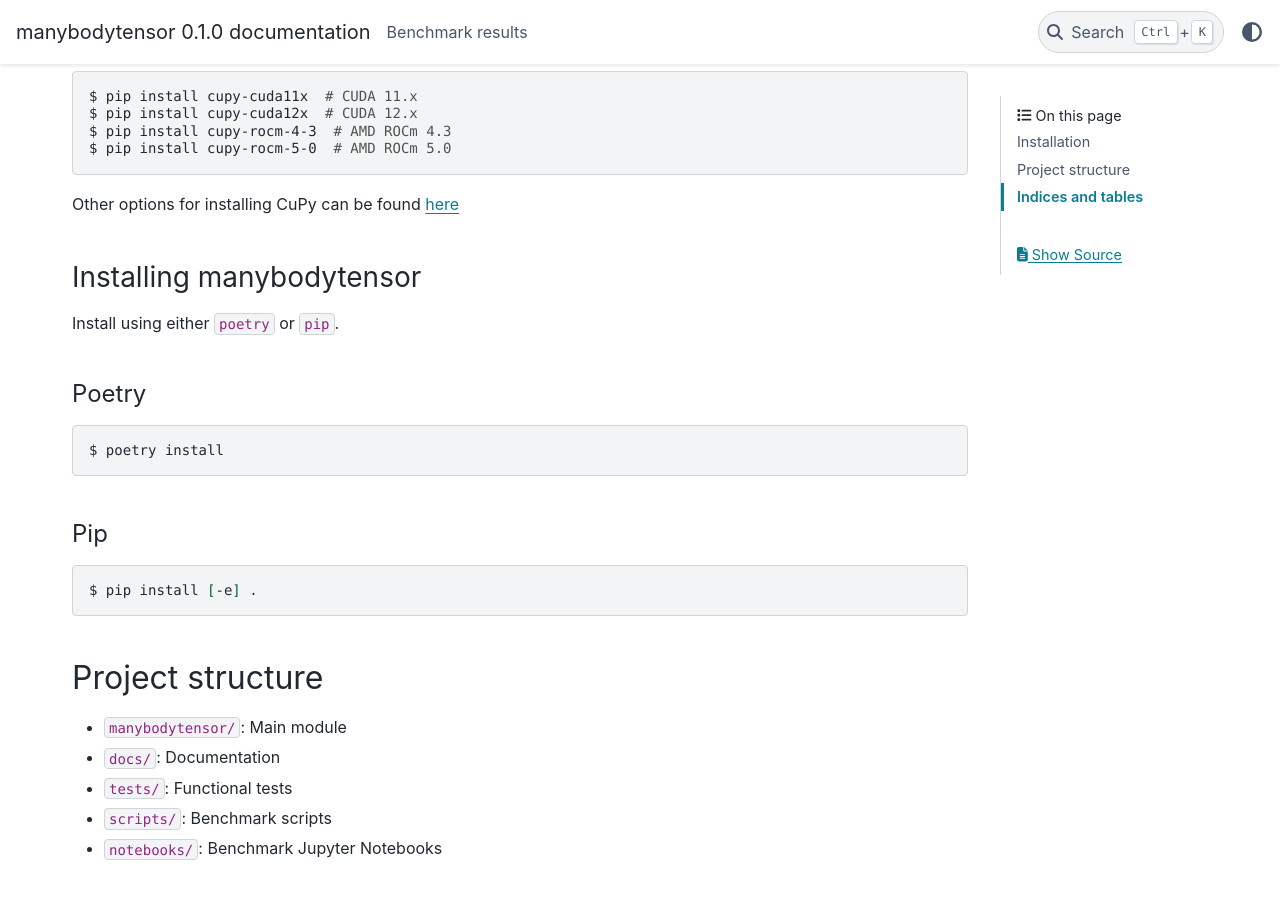
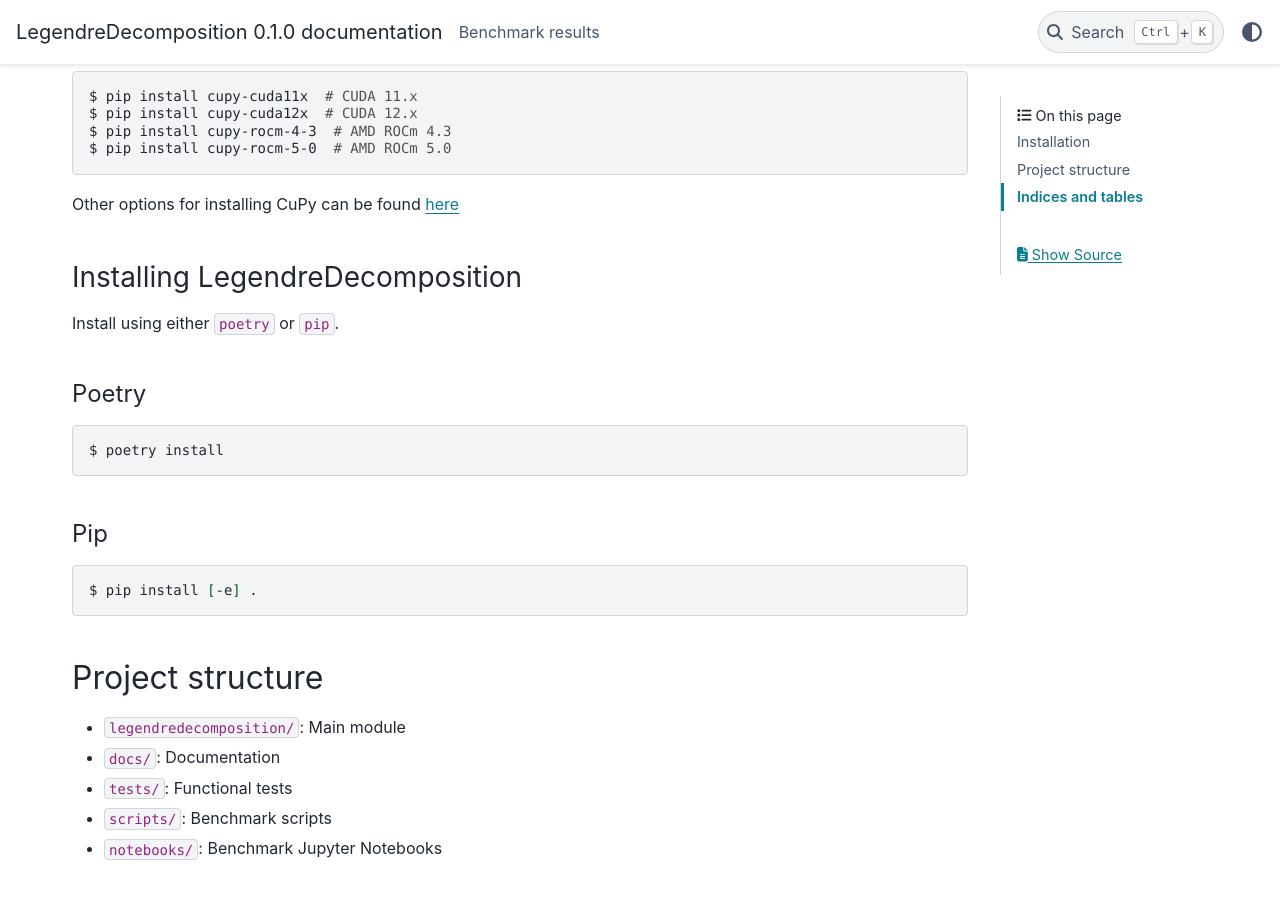
Before and after one commit to kojima-r/pyLegendreDecomposition, a Sphinx documentation site: the page built from docs/source/index.rst, in a window 1280 px wide and 900 px high, scrolled down 509 px. Built offline with Sphinx 7.4.7 and the PyData theme 0.15.4, drawn with Linux system fonts in a browser that asks for light colours.

Commit message:
update docs

```diff
--- a/docs/source/conf.py
+++ b/docs/source/conf.py
@@ -6,7 +6,7 @@
 # Project information
 # https://www.sphinx-doc.org/en/master/usage/configuration.html#project-information
 
-project = "manybodytensor"
+project = "LegendreDecomposition"
 copyright = "2024, giprayogo"
 author = "giprayogo"
 release = "0.1.0"
@@ -38,4 +38,4 @@ html_theme_options = {"navbar_align": "left"}
 napoleon_google_docstring = True
 
 # AutoAPI settings
-autoapi_dirs = ["../../manybodytensor"]
+autoapi_dirs = ["../../legendredecomposition"]
--- a/docs/source/index.rst
+++ b/docs/source/index.rst
@@ -26,8 +26,8 @@ depending on the system's installed CUDA Toolkit version.
 Other options for installing CuPy can be found
 `here <https://docs.cupy.dev/en/stable/install.html>`_
 
-Installing manybodytensor
-^^^^^^^^^^^^^^^^^^^^^^^^^
+Installing LegendreDecomposition
+^^^^^^^^^^^^^^^^^^^^^^^^^^^^^^^^
 
 Install using either ``poetry`` or ``pip``.
 
@@ -48,7 +48,7 @@ Pip
 Project structure
 -----------------
 
-- ``manybodytensor/``: Main module
+- ``legendredecomposition/``: Main module
 - ``docs/``: Documentation
 - ``tests/``: Functional tests
 - ``scripts/``: Benchmark scripts
```
